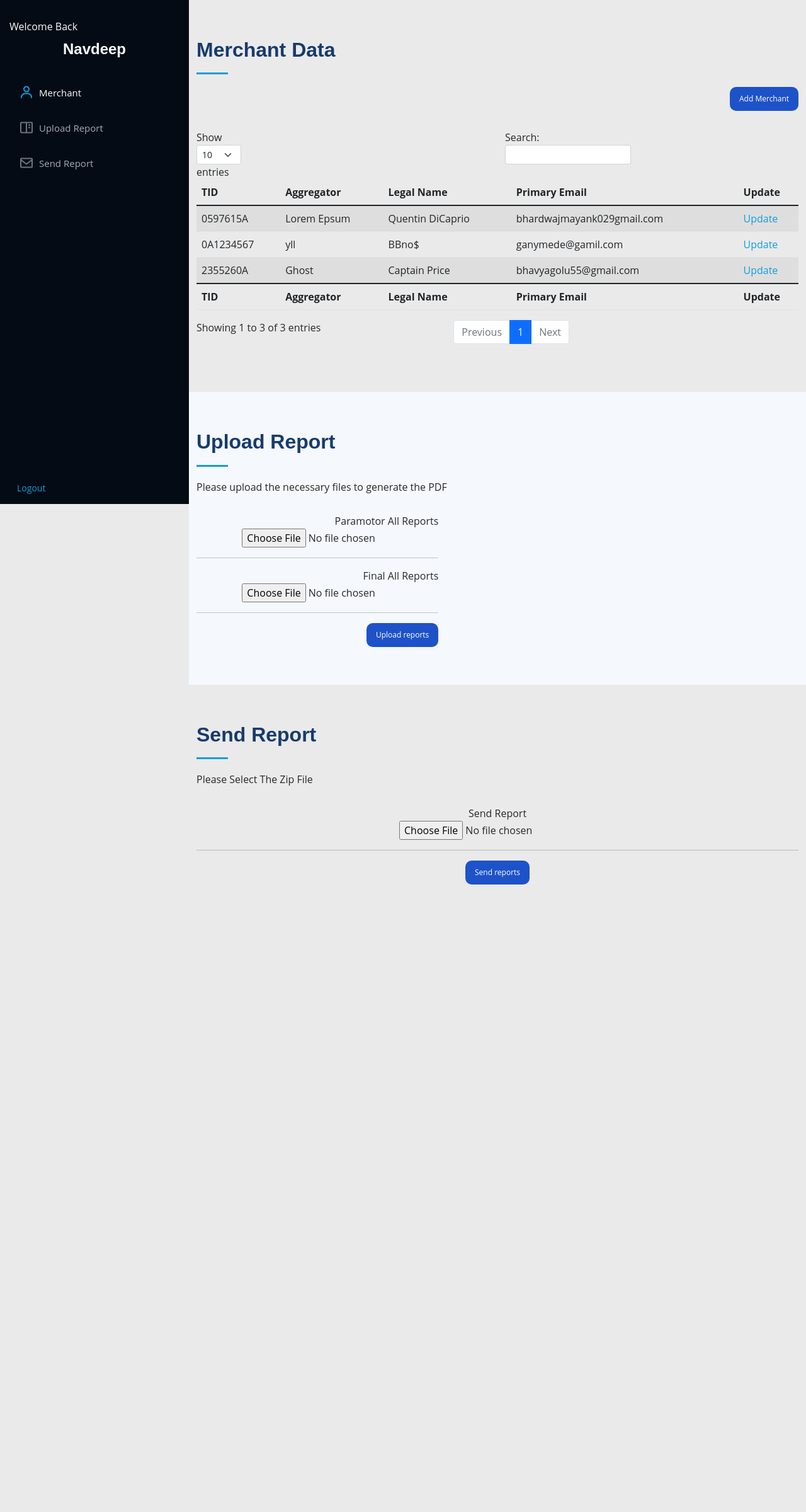
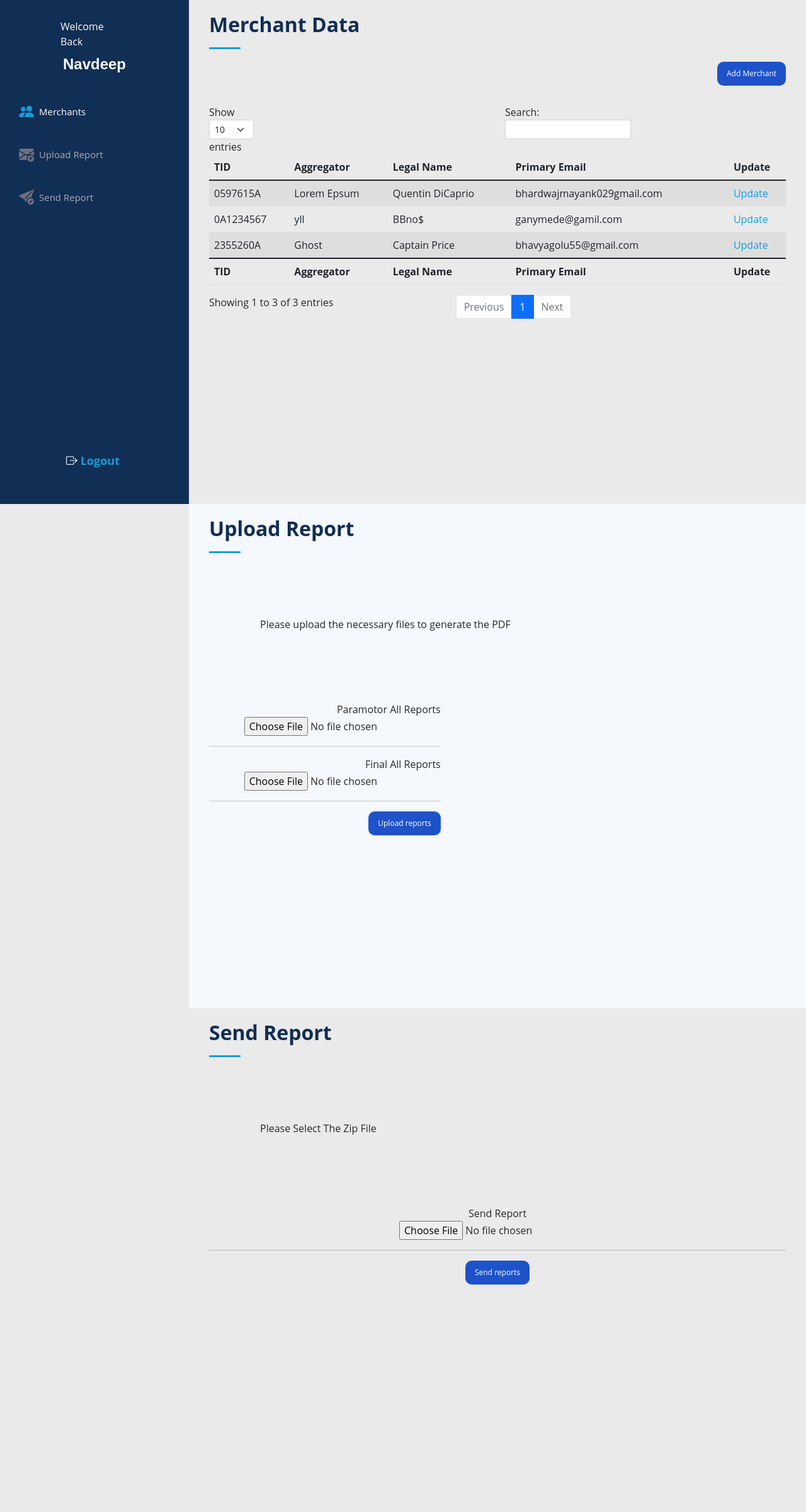
Before and after one commit to Mayank2930/Work, a Django app: page / in a window 1280 px wide. Shown: the whole page at 63% size. Before the commit the page ends 1404 px from the top, so only its background shows below. Run offline with Django 4.2, Linux system fonts and the light colour scheme; a user stored in the database is signed in; data comes from the database, SQL or seed files in the repository; both versions use the stored data as it was after the commit; some libraries are stand-ins or nearby versions.

Commit message:
Frontend + some backend changes

```diff
--- a/reports-main/merchant/views.py
+++ b/reports-main/merchant/views.py
@@ -7,7 +7,7 @@ import pandas as pd
 import os
 # Create your views here.
 from .models import Merchant
-import logger
+
 
 
 # Home Screen
--- a/reports-main/static/css/style.css
+++ b/reports-main/static/css/style.css
@@ -1,7 +1,27 @@
-body {
+/* body {
   font-family: "Open Sans", sans-serif;
   color: #272829;
   background-color: #eaeaea;
+}
+
+ html {
+  height: 100%;
+ } */
+
+ html {
+  margin: 0px;
+  height: 100%;
+  width: 100%;
+  overflow: hidden;
+}
+
+body {
+  margin: 0px;
+  min-height: 100%;
+  width: 100%;
+  font-family: "Open Sans", sans-serif;
+  color: #272829;
+  background-color: #eaeaea
 }
 
 a {
@@ -14,8 +34,12 @@ a:hover {
   text-decoration: none;
 }
 
-h1, h2, h3, h4, h5, h6 {
+h1,h3, h4, h5, h6 {
   font-family: "Raleway", sans-serif;
+}
+
+p {
+  padding: 81px;
 }
 
 /*--------------------------------------------------------------
@@ -61,7 +85,7 @@ h1, h2, h3, h4, h5, h6 {
   z-index: 9997;
   transition: all 0.5s;
   padding: 0 15px;
-  background: #040b14;
+  background: #112e54;
   overflow-y: auto;
 }
 #header .profile img {
@@ -152,6 +176,13 @@ h1, h2, h3, h4, h5, h6 {
 }
 .nav-menu a:hover i, .nav-menu .active i, .nav-menu .active:focus i, .nav-menu li:hover > a i {
   color: #149ddd;
+}
+/* style="padding-top: 30px; padding-bottom: 10px; align-content: center" */
+.profile .portfolio-wrap {
+   padding-top: 30px;
+   padding-bottom: 10px;
+   align-content: center;
+   justify-content: center;
 }
 
 /* Mobile Navigation */
@@ -249,6 +280,9 @@ h1, h2, h3, h4, h5, h6 {
 section {
   padding: 60px 0;
   overflow: hidden;
+  height: 100vh; /* Full viewport height */
+  padding: 20px;
+  box-sizing: border-box;
 }
 
 .section-bg {
@@ -264,7 +298,7 @@ section {
   margin-bottom: 20px;
   padding-bottom: 20px;
   position: relative;
-  color: #173b6c;
+  color: #112E54;
 }
 .section-title h2::after {
   content: "";
@@ -928,7 +962,7 @@ section {
   bottom: 0;
   width: 300px;
   z-index: 9999;
-  background: #040b14;
+  background: #112e54;
 }
 #footer .copyright {
   text-align: center;
@@ -939,6 +973,19 @@ section {
   font-size: 13px;
   color: #eaebf0;
 }
+
+#footer .container{
+  padding: 30px;
+}
+
+#footer .inner-container{
+  padding-top: 50px;
+  padding-bottom: 10px;
+  padding-left: 60px;
+  font-weight: bolder;
+  font-size: large;
+}
+
 @media (max-width: 1199px) {
   #footer {
     position: static;
--- a/reports-main/templates/base.html
+++ b/reports-main/templates/base.html
@@ -18,6 +18,7 @@
     <link href="{% static 'vendor/swiper/swiper-bundle.min.css' %}" rel="stylesheet">
     {#For Data Table#}
     <link href="https://cdn.datatables.net/1.11.5/css/dataTables.bootstrap5.min.css">
+    <link rel="stylesheet" href="https://cdn.jsdelivr.net/npm/bootstrap-icons@1.11.3/font/bootstrap-icons.min.css">
 </head>
 <body>
 {% block content %}
--- a/reports-main/templates/merchant/home.html
+++ b/reports-main/templates/merchant/home.html
@@ -4,18 +4,19 @@
 {% block content %}
 
     <!-- ======= Mobile nav toggle button ======= -->
-    <i class="bi bi-list mobile-nav-toggle d-xl-none"></i>
+    {% comment %} <i class="bi bi-list mobile-nav-toggle d-xl-none"></i> {% endcomment %}
+    <i class="bi bi-three-dots mobile-nav-toggle d-xl-none"></i>
 
     <!-- ======= Header ======= -->
     <header id="header">
         <div class="d-flex flex-column">
 
             <div class="profile">
-                <p class="text-light m-auto portfolio-wrap" style="padding-top: 30px; padding-bottom: 10px; align-content: center">Welcome Back</p>
-                <h1 class="text-light">{{ user.username }}</h1>
+                <p class="text-light m-auto portfolio-wrap">Welcome Back</p>
+                <h1 class="text-light username">{{ user.username }}</h1>
 
             </div>
-            {#        Including Nabbar#}
+            {#Including Nabbar#}
             {% include 'utils/navbar.html' %}
 
         </div>
@@ -38,7 +39,8 @@
         <!-- ======= Footer ======= -->
         <footer id="footer">
             <div class="container">
-                <div>
+                <div class="inner-container">
+                    <i class="bi bi-box-arrow-right"></i>
                     <a href="/logout/" class="button" >Logout</a>
                 </div>
 
--- a/reports-main/templates/merchant/merchant.html
+++ b/reports-main/templates/merchant/merchant.html
@@ -45,10 +45,6 @@
                 </tr>
                 </tfoot>
             </table>
-
-
-
-
         </div>
     </div>
 
--- a/reports-main/templates/merchant/merchant_detail.html
+++ b/reports-main/templates/merchant/merchant_detail.html
@@ -3,7 +3,7 @@
 
 {% block content %}
 
-    <!-- ======= Mobile nav toggle button ======= -->
+    {% comment %} <!-- ======= Mobile nav toggle button ======= -->
     <i class="bi bi-list mobile-nav-toggle d-xl-none"></i>
 
     <!-- ======= Header ======= -->
@@ -24,7 +24,7 @@
             </nav><!-- .nav-menu -->
 
         </div>
-    </header><!-- End Header -->
+    </header><!-- End Header --> {% endcomment %}
 
 
     <main id="main" style="background-color: #eaeaea">
--- a/reports-main/templates/merchant/upload_report.html
+++ b/reports-main/templates/merchant/upload_report.html
@@ -3,7 +3,7 @@
     <div class="container">
 
         <div class="section-title">
-            <h2>Upload Report</h2>
+            <h2 class="H2">Upload Report</h2>
             <p>Please upload the necessary files to generate the PDF </p>
         </div>
 
--- a/reports-main/templates/utils/navbar.html
+++ b/reports-main/templates/utils/navbar.html
@@ -7,9 +7,9 @@
   styling
 </nav>  {% endcomment %}
 <nav id="navbar" class="nav-menu navbar">
-        <ul>
-          <li><a href="#merchant" class="nav-link scrollto"><i class="bx bx-user"></i> <span>Merchant</span></a></li>
-          <li><a href="#uploadreport" class="nav-link scrollto"><i class="bx bx-book-content"></i> <span>Upload Report</span></a></li>
-          <li><a href="#sendreport" class="nav-link scrollto"><i class="bx bx-envelope"></i> <span>Send Report</span></a></li>
+        <ul class="links">
+          <li><a href="#merchant" class="nav-link scrollto"><i class="bi bi-people-fill"></i> <span>Merchants</span></a></li>
+          <li><a href="#uploadreport" class="nav-link scrollto"><i class="bi bi-envelope-arrow-up-fill"></i> <span>Upload Report</span></a></li>
+          <li><a href="#sendreport" class="nav-link scrollto"><i class="bi bi-send-check-fill"></i> <span>Send Report</span></a></li>
         </ul>
       </nav><!-- .nav-menu -->
```
Also changed, not shown: reports-main/upload_report/views.py (+99 -92 lines), reports-main/db.sqlite3, reports-main/templates/index.html (deleted).
